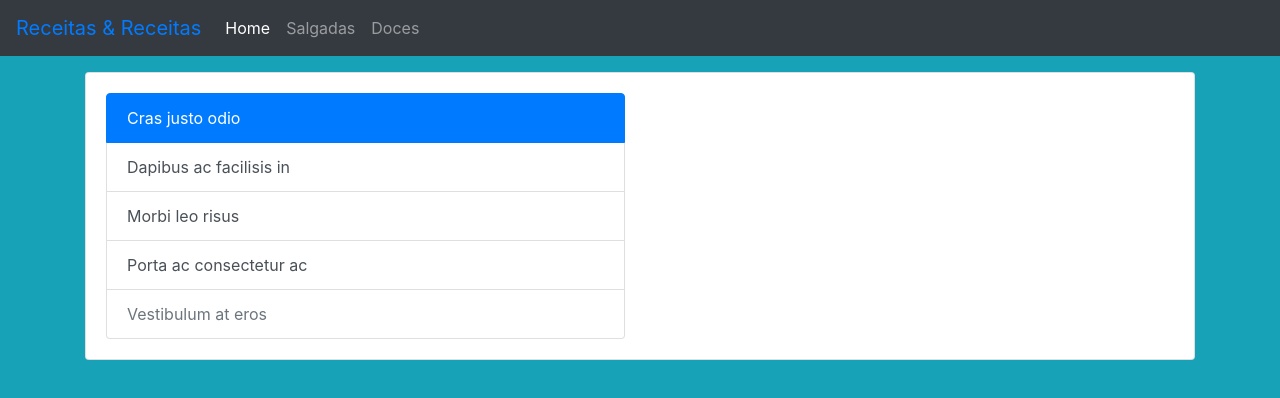
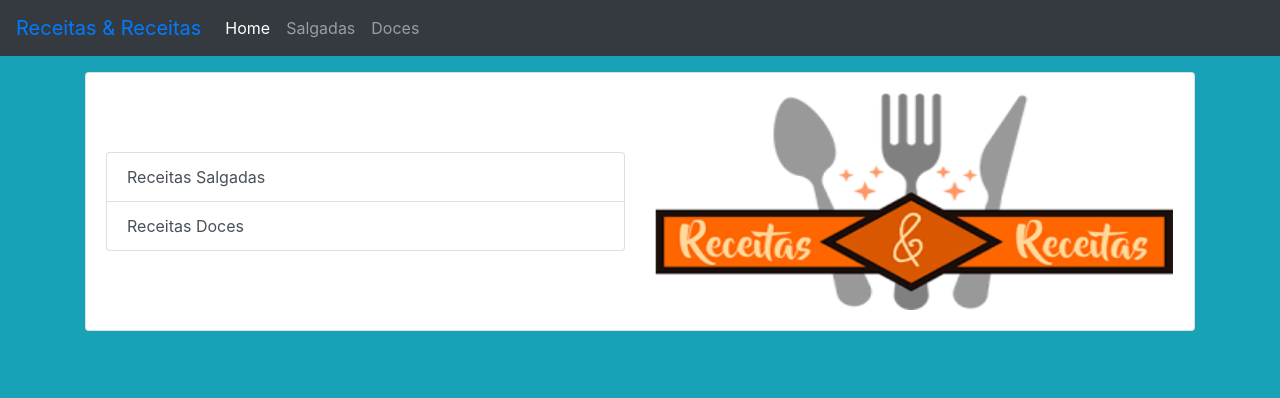
Before and after one commit to JoaoLCasagrande/AulasPWI, a plain HTML site: page Bootstrap/index.html in a window 1280 px wide. Drawn offline with nearby package versions, Linux system fonts and the light colour scheme.

Commit message:
02/09/2020
Site feito com o uso do Bootstrap

```diff
--- a/Bootstrap/index.html
+++ b/Bootstrap/index.html
@@ -38,29 +38,27 @@
     <div class="card mt-3">
       <div class="card-body">
 
-        <div class="row">
+        <div class="row align-items-center">
           <div class="col">
 
             <div class="list-group">
-              <a href="#" class="list-group-item list-group-item-action active">
-                Cras justo odio
-              </a>
-              <a href="#" class="list-group-item list-group-item-action">Dapibus ac facilisis in</a>
-              <a href="#" class="list-group-item list-group-item-action">Morbi leo risus</a>
-              <a href="#" class="list-group-item list-group-item-action">Porta ac consectetur ac</a>
-              <a href="#" class="list-group-item list-group-item-action disabled" tabindex="-1" aria-disabled="true">Vestibulum at eros</a>
+              <a href="#" class="list-group-item list-group-item-action">Receitas Salgadas</a>
+              <a href="#" class="list-group-item list-group-item-action">Receitas Doces</a>
             </div> <!-- END OF LIST GROUP -->
 
-          </div>
+          </div> <!-- END OF COL1-->
 
           <div class="col">
+            <img src="img/logo.png" class="img-fluid" alt="Logo-Site">
+          </div><!-- END OF COL2-->
 
-          </div>
-        </div>
+        </div> <!-- END OF row-->
 
-      </div>
-    </div>
-  </div>
+      </div><!-- END OF CARD-BODY-->
+
+    </div><!-- END OF CARD-->
+
+  </div><!-- END OF CONTAINER-->
 
   <!-- Optional JavaScript -->
   <!-- jQuery first, then Popper.js, then Bootstrap JS -->
```
Also changed, not shown: Bootstrap/img/logo.png (added).
